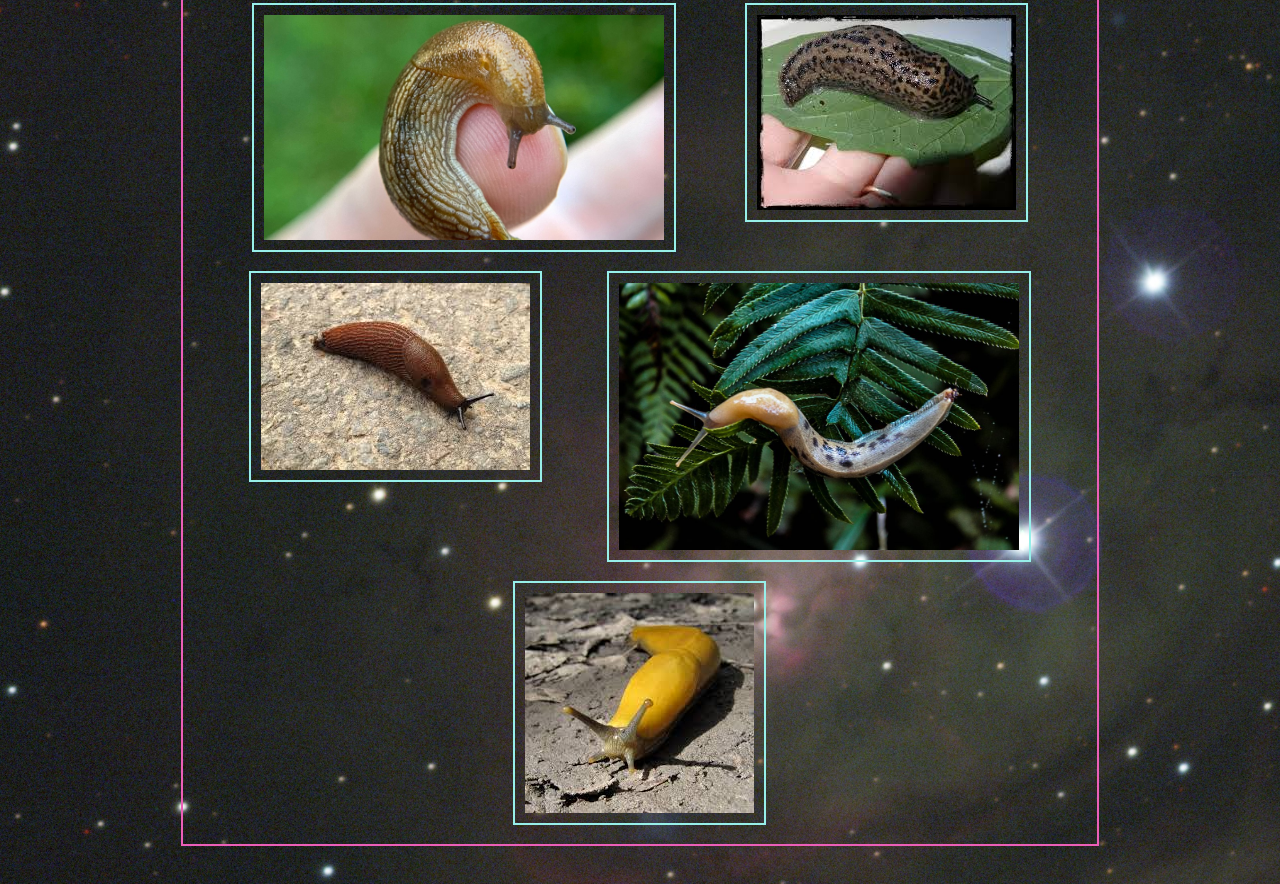
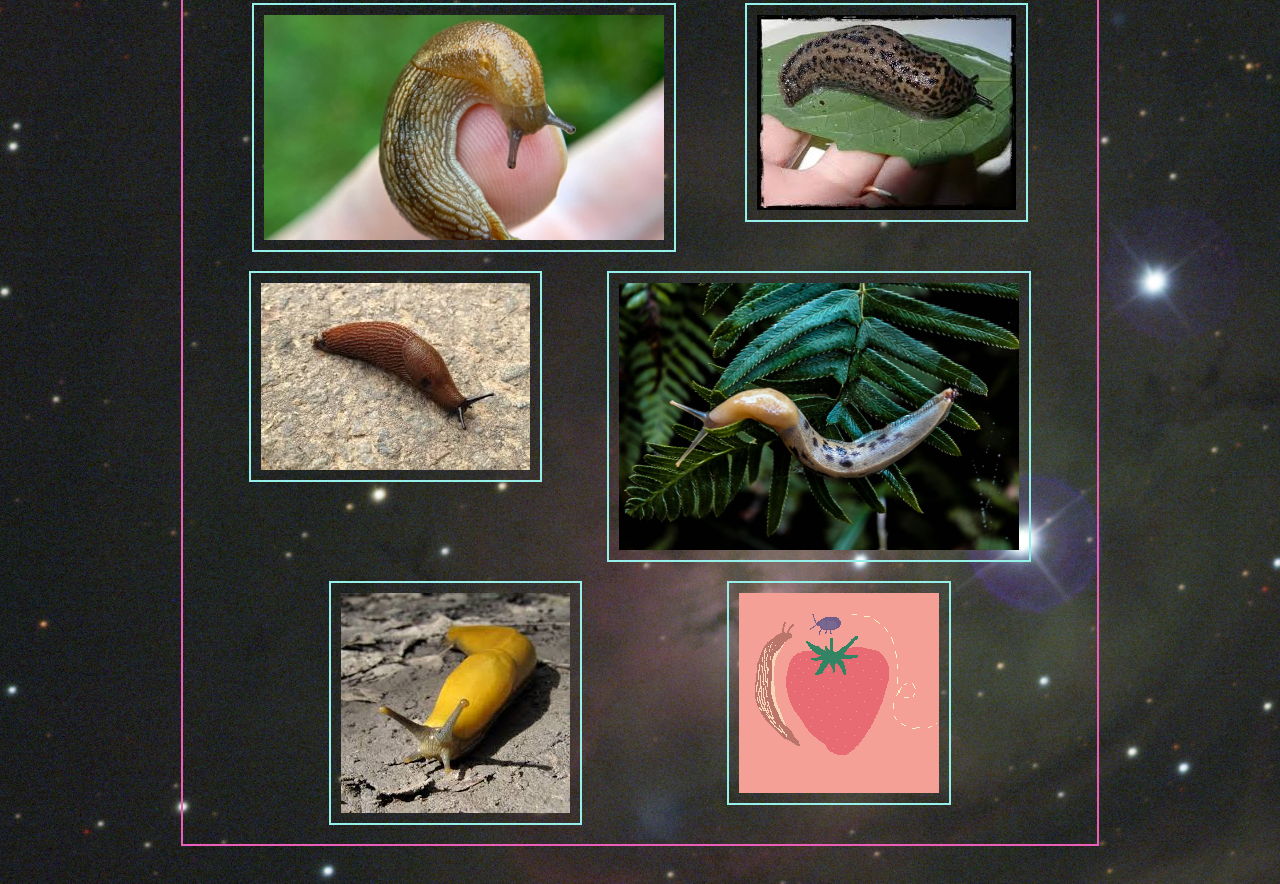
Before and after one commit to ste11aaaa/slug-site, a plain HTML site: page slug-images.html in a window 1280 px wide. Shown: the part 403-1287 px from the top of the page. Drawn offline with Linux system fonts and the light colour scheme.

Commit message:
new image

```diff
--- a/slug-images.html
+++ b/slug-images.html
@@ -44,5 +44,8 @@
         <div>
             <img class = 'slug' src = "img/slug7.jpeg" alt = "slug">
         </div>
+        <div>
+            <img class = 'slug' src = "img/valentine.png" alt = 'slug and bug'
+        </div>
     </div>
 </body>
```
Also changed, not shown: img/valentine.png (added), 2 other files.
